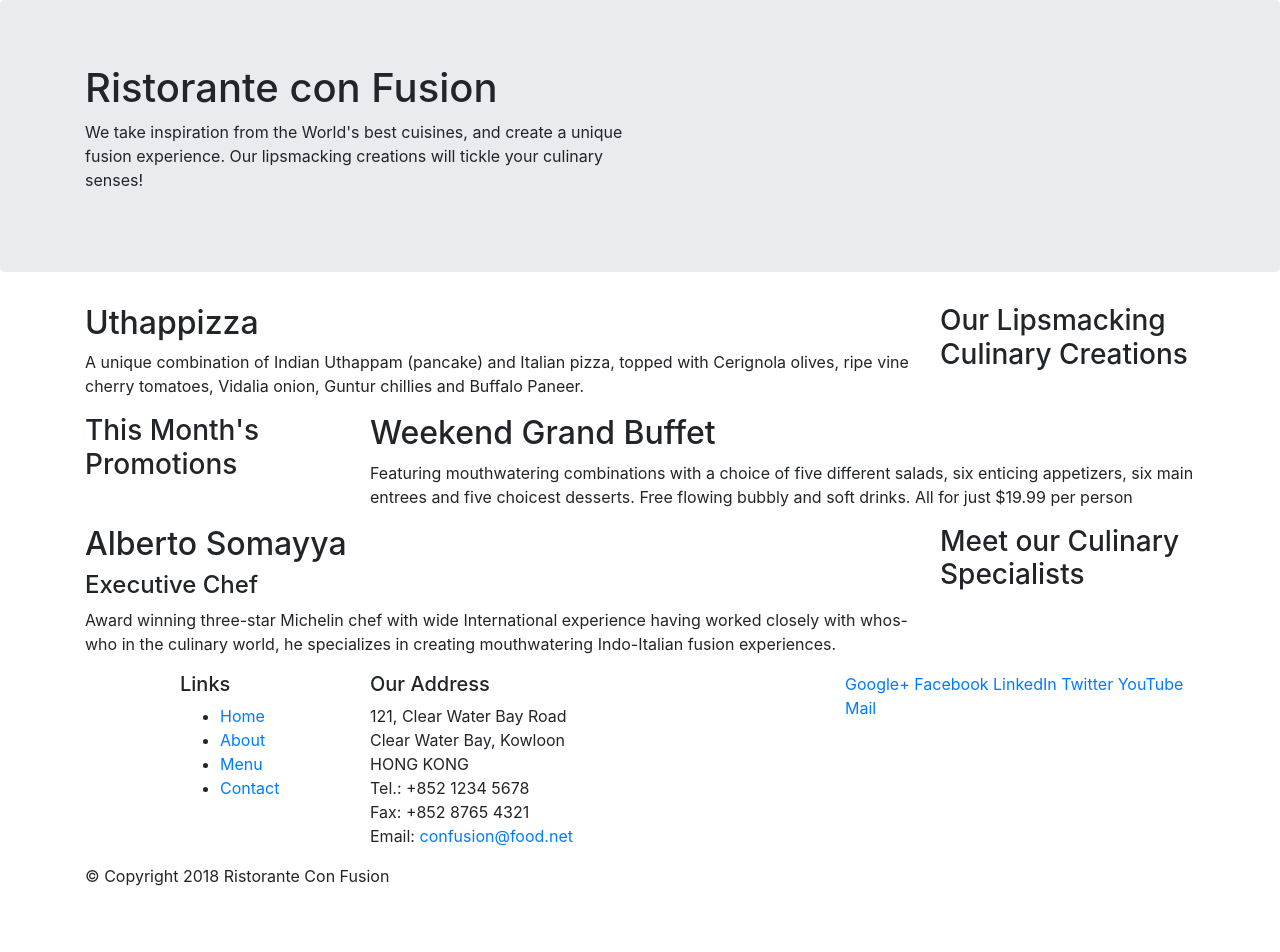
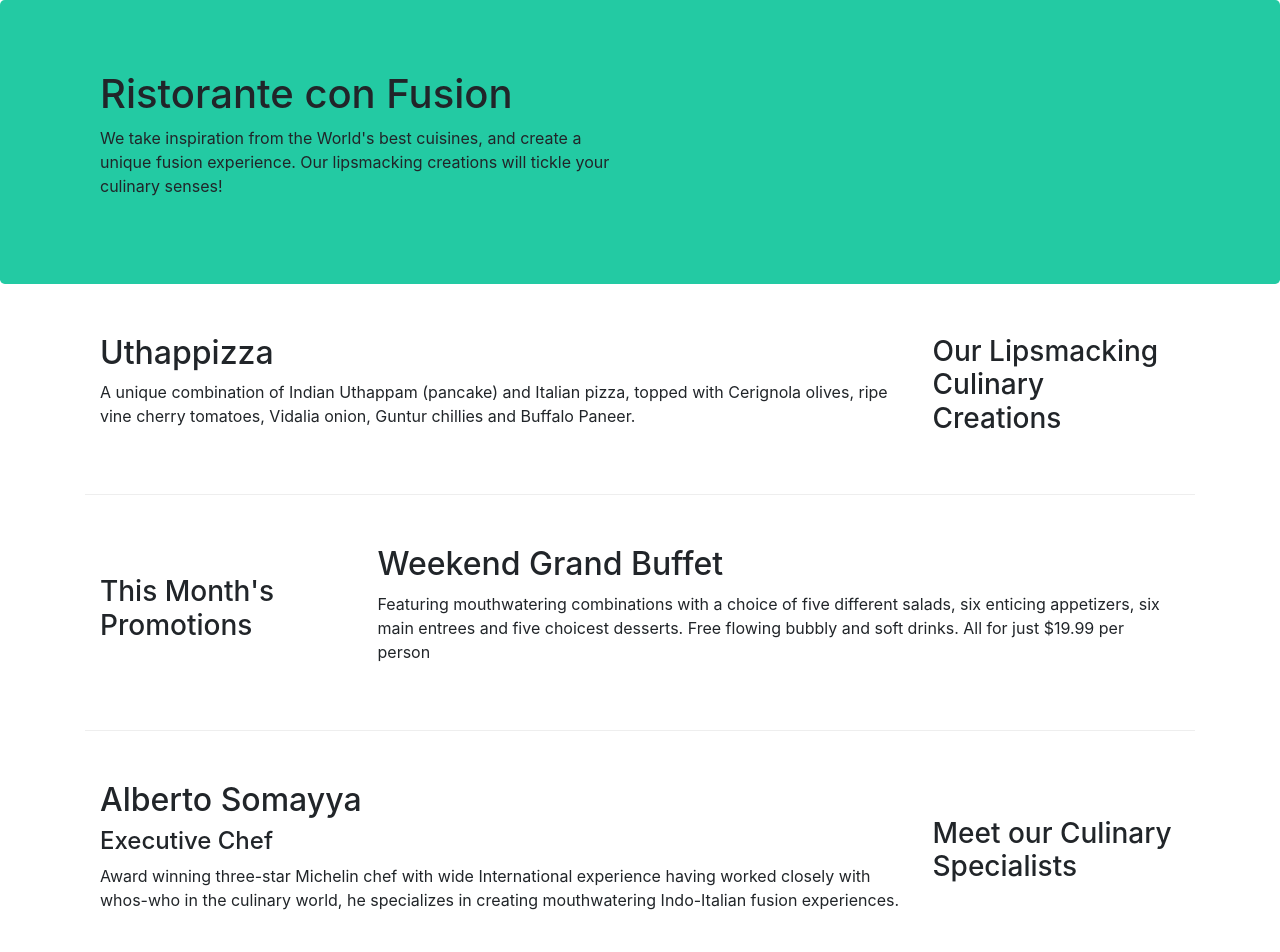
Before and after one commit to amantripathi038/con-Fusion, a website: page conFusion/index.html in a window 1280 px wide. Shown: the top 952 px of the page. Before the commit the page ends 904 px from the top, so only its background shows below. Drawn offline with nearby package versions, Linux system fonts and the light colour scheme.

Commit message:
second commit

```diff
--- /dev/null
+++ b/conFusion/CSS/styles.css
@@ -0,0 +1,29 @@
+.row-header {
+    margin: 0px auto;
+    padding: 0px auto;
+}
+
+.row-content {
+    margin: 0px auto;
+    padding: 50px 0px 50px 0px;
+    border-bottom: 1px ridge;
+    min-height: 200px;
+}
+
+.footer {
+    background-color: rgb(211, 211, 211);
+    margin: 0px auto;
+    padding: 20px 0px 20px 0px;
+}
+
+.jumbotron {
+    padding: 70px 30px 70px 30px;
+    margin: 0px auto;
+    background: rgb(35, 202, 163);
+}
+
+.address {
+    font-size: 80%;
+    margin: 0px;
+    color: black;
+}
--- a/conFusion/index.html
+++ b/conFusion/index.html
@@ -8,6 +8,7 @@
 
     <!-- Bootstrap CSS -->
     <link rel="stylesheet" href="node_modules/bootstrap/dist/css/bootstrap.min.css">
+    <link rel="stylesheet" href="CSS/styles.css">
     <title>Ristorante Con Fusion</title>
 </head>
 
@@ -15,7 +16,7 @@
 
     <header class="jumbotron">
         <div class = "container">
-            <div class="row">
+            <div class="row row-header">
                 <div class="col-12 col-sm-6">
                     <h1>Ristorante con Fusion</h1>
                     <p>We take inspiration from the World's best cuisines, and create a unique fusion experience. Our lipsmacking creations will tickle your culinary senses!</p>
@@ -27,7 +28,7 @@
     </header>
 
     <div class = "container">
-        <div class = "row">
+        <div class = "row row-content align-items-center">
             <div class="col-12 col-sm-4 order-sm-last col-md-3">
                 <h3>Our Lipsmacking Culinary Creations</h3>
             </div>
@@ -38,7 +39,7 @@
         </div>
 
 
-        <div class = "row">
+        <div class = "row row-content align-items-center">
             <div class="col-12 col-sm-4 col-md-3">
                 <h3>This Month's Promotions</h3>
             </div>
@@ -48,7 +49,7 @@
             </div>
         </div>
 
-        <div class = "row">
+        <div class = "row row-content align-items-center">
             <div class="col-12 col-sm-4 order-sm-last col-md-3">
                 <h3>Meet our Culinary Specialists</h3>
             </div>
@@ -60,12 +61,12 @@
         </div>
     </div>
 
-    <footer>
+    <footer class="footer">
         <div class = "container">
             <div class = "row">
                 <div class="col-4 offset-1 col-sm-2">
                     <h5>Links</h5>
-                    <ul>
+                    <ul class="list-unstyled">
                         <li><a href="#">Home</a></li>
                         <li><a href="#">About</a></li>
                         <li><a href="#">Menu</a></li>
@@ -83,8 +84,8 @@
 		              Email: <a href="mailto:confusion@food.net">confusion@food.net</a>
 		           </address>
                 </div>
-                <div class="col-12 col-sm-4">
-                    <div>
+                <div class="col-12 col-sm-4 align-self-center">
+                    <div class="text-center">
                         <a href="http://google.com/+">Google+</a>
                         <a href="http://www.facebook.com/profile.php?id=">Facebook</a>
                         <a href="http://www.linkedin.com/in/">LinkedIn</a>
@@ -94,7 +95,7 @@
                     </div>
                 </div>
            </div>
-           <div class="row">
+           <div class="row justify-content-center">
                 <div class="col-auto">
                     <p>© Copyright 2018 Ristorante Con Fusion</p>
                 </div>
```
